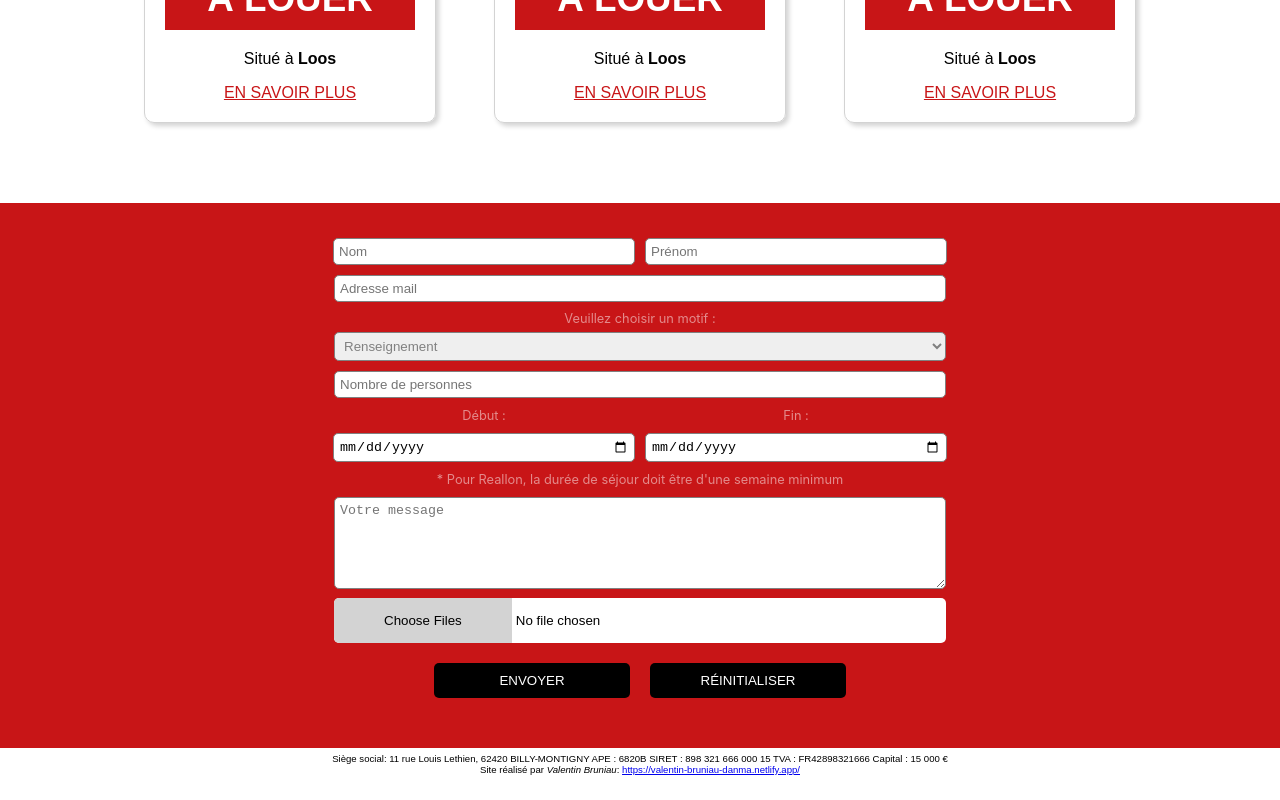
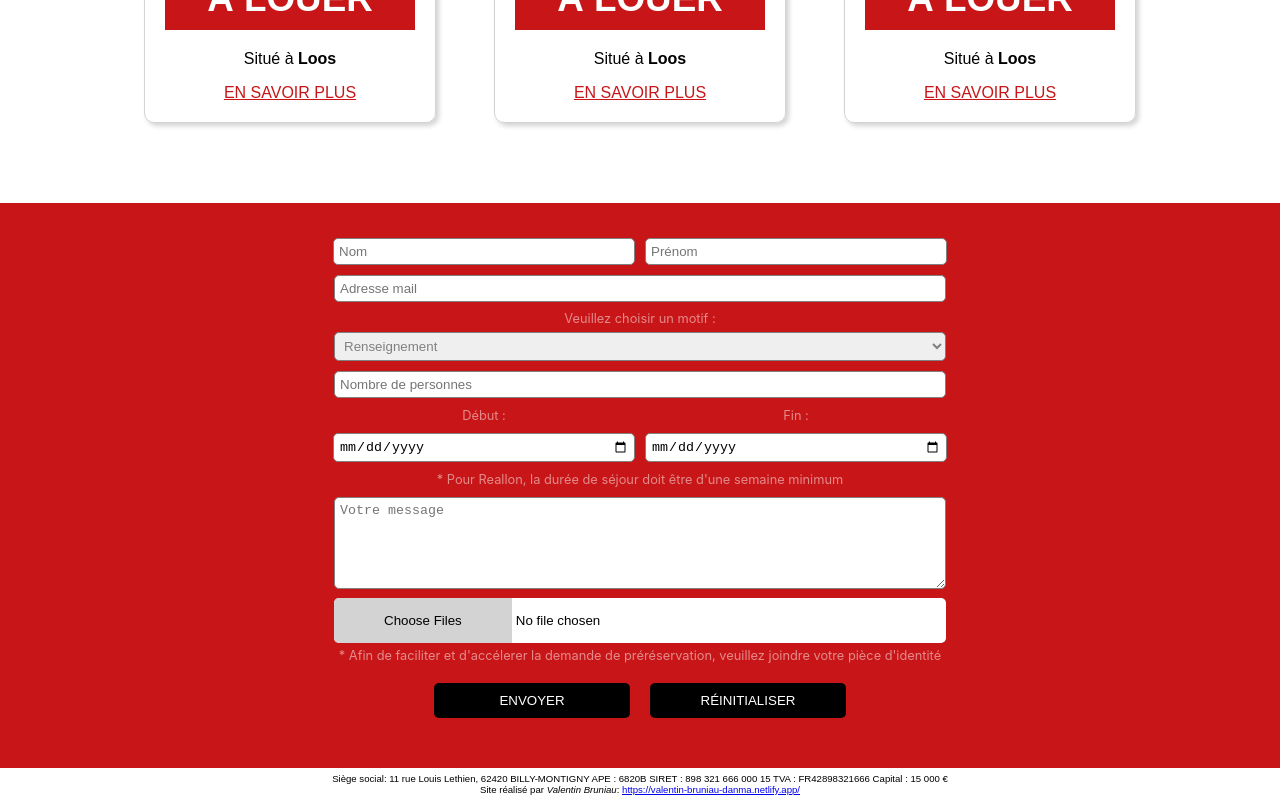
Before and after one commit to valentinbr16/4K_Immo, a React (Create React App) app: page / in a window 1280 px wide. Shown: the part 1259-2059 px from the top of the page. Built offline with nearby package versions, Linux system fonts and the light colour scheme.

Commit message:
Ajout infos (*) formulaire

```diff
--- a/src/Form.js
+++ b/src/Form.js
@@ -56,9 +56,12 @@ export default function Form() {
                 <div>
                     <textarea className="form__comment" id="comment" placeholder="Votre message" name="comment" id="comment"/>
                 </div>
+
                 <div>
                     <input className="form__file" type="file" multiple/>
                 </div>
+                <p className="form__info">* Afin de faciliter et d'accélerer la demande de préréservation, veuillez joindre votre pièce d'identité</p>
+
                 <div className="form__btn">
                     <input className="form__submit" type="submit" value="Envoyer"/>
                     <input className="form__reset" type="reset" value="Réinitialiser"/>
```
